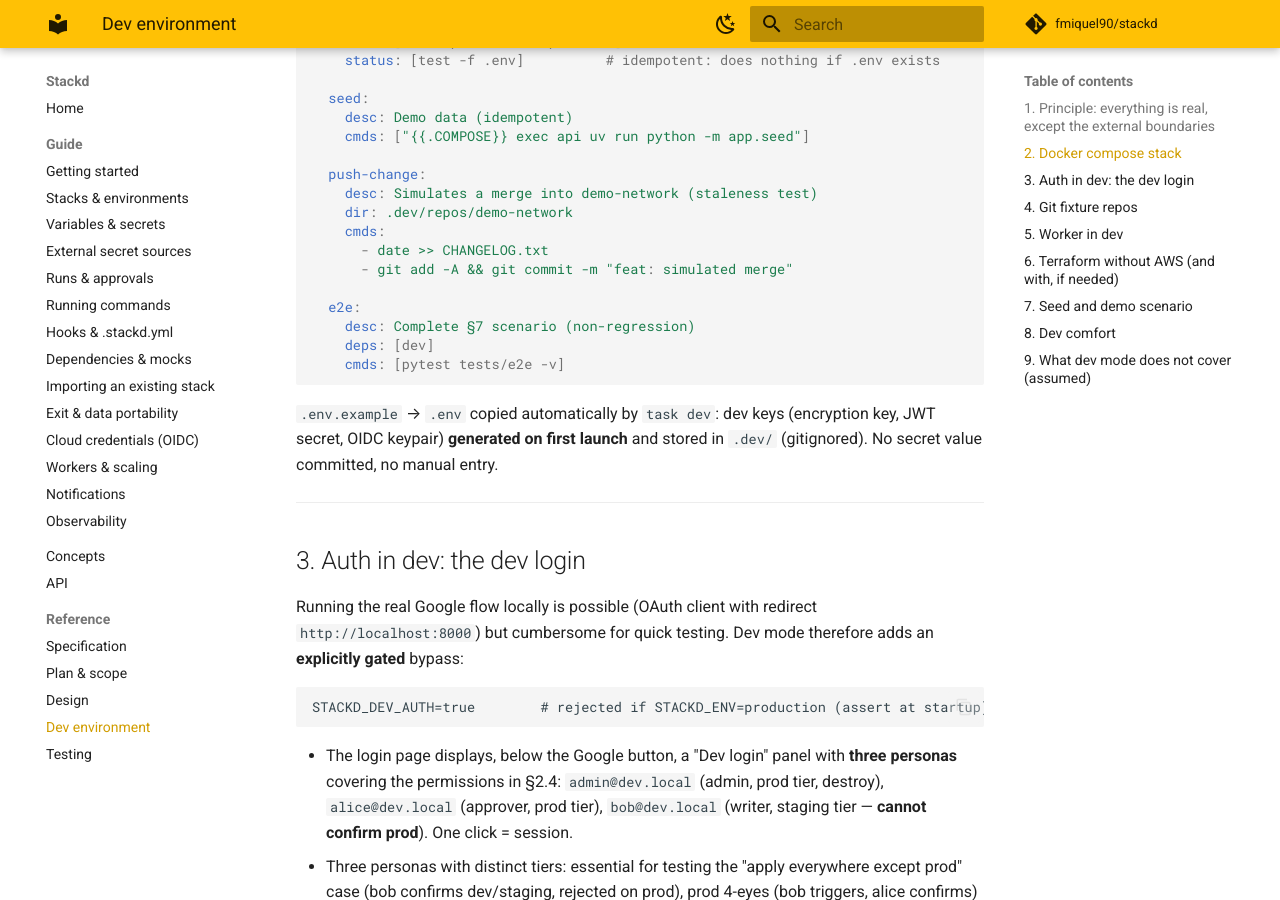
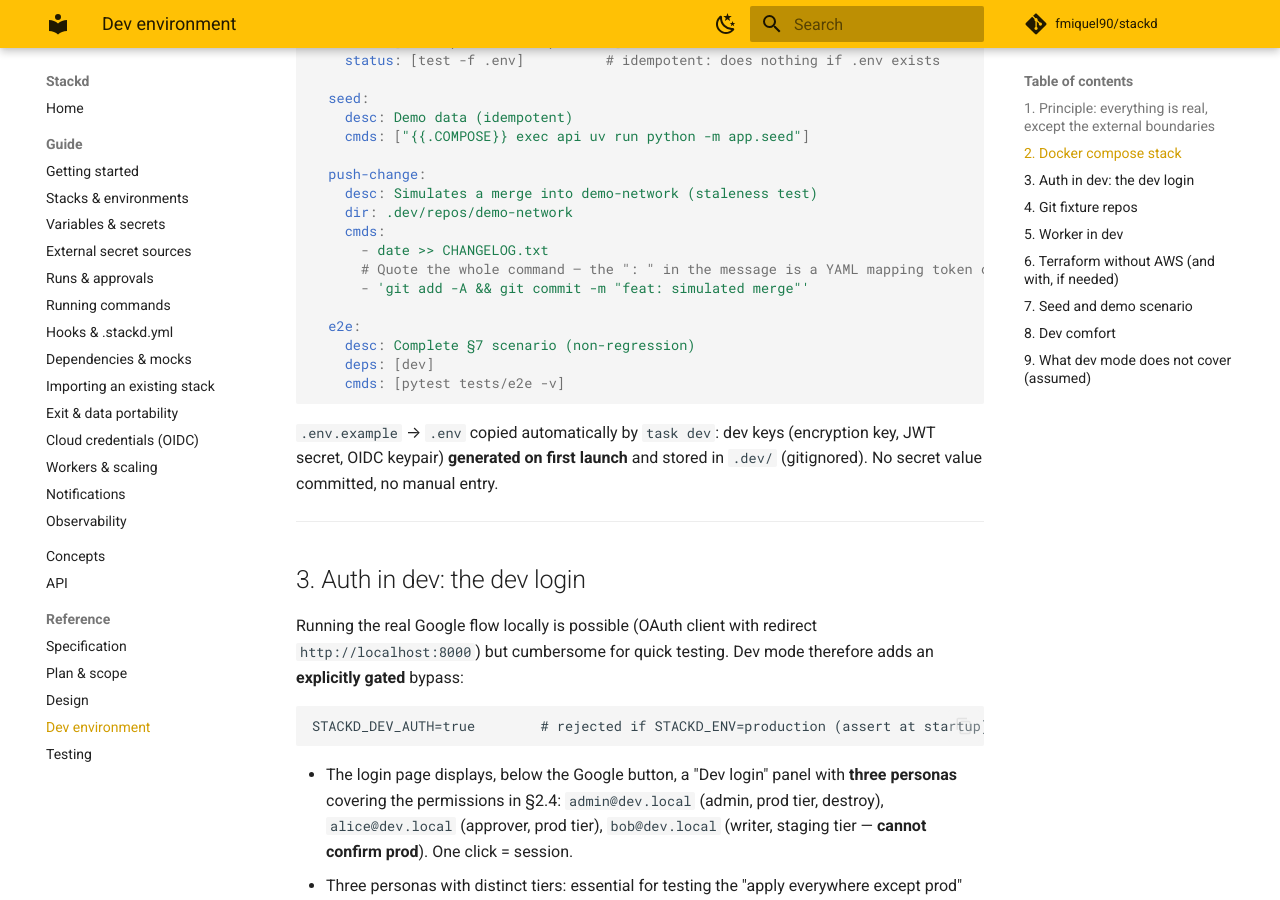
Before and after one commit to fmiquel90/stackd, an MkDocs documentation site: the page built from docs/DEV.md, in a window 1280 px wide and 900 px high, scrolled down 1676 px. Built offline with MkDocs 1.6.1 and Material for MkDocs 9.7.7, drawn with Linux system fonts in a browser that asks for light colours; comment, search, counter and statistics services are not loaded.

Commit message:
fix(taskfile): restore push-change with quoted commit command
The unquoted command tripped YAML on the ": " in the commit message
("mapping values are not allowed here"). Quote the whole command instead
of dropping the task, which DEV.md still documents for the staleness test.

```diff
--- a/docs/DEV.md
+++ b/docs/DEV.md
@@ -76,7 +76,8 @@ tasks:
     dir: .dev/repos/demo-network
     cmds:
       - date >> CHANGELOG.txt
-      - git add -A && git commit -m "feat: simulated merge"
+      # Quote the whole command — the ": " in the message is a YAML mapping token otherwise.
+      - 'git add -A && git commit -m "feat: simulated merge"'
 
   e2e:
     desc: Complete §7 scenario (non-regression)
```
Also changed, not shown: Taskfile.yml (+8 -7 lines).
